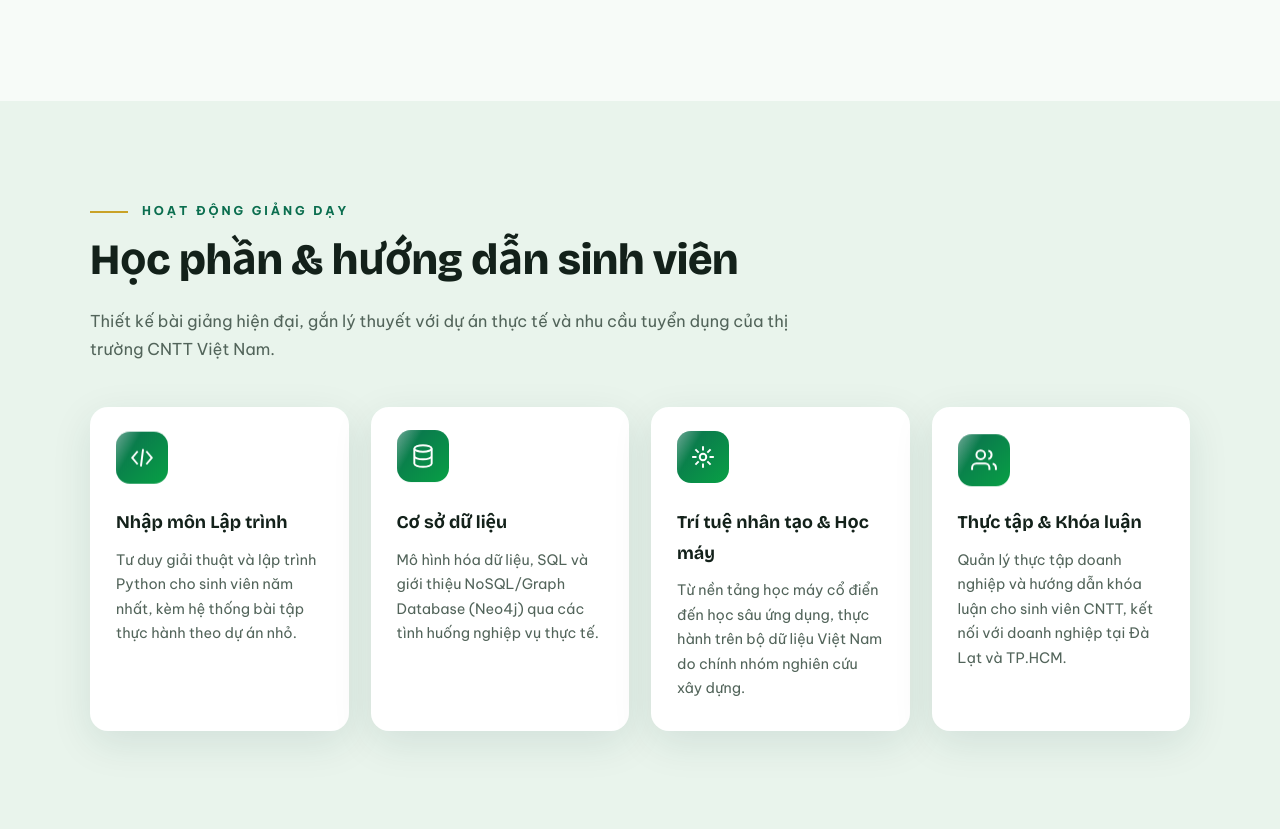
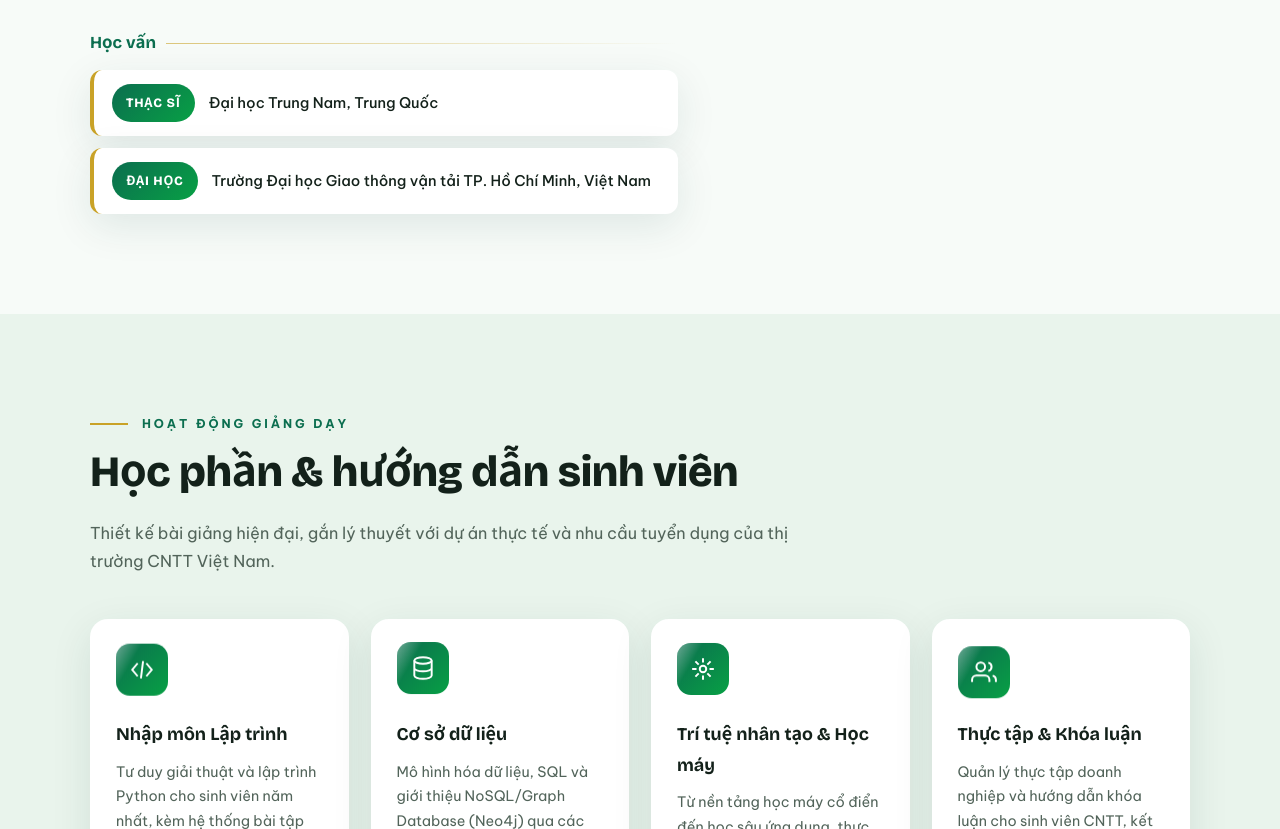
Before and after one commit to ductan90/ductan90.github.io, a plain HTML site: page index.html in a window 1280 px wide. Shown: the part 1449-2278 px from the top of the page. Drawn offline with nearby package versions, Linux system fonts and the light colour scheme.

Commit message:
Update print
update edu

```diff
--- a/index.html
+++ b/index.html
@@ -123,6 +123,13 @@ h2{font-family:var(--display);font-size:clamp(1.9rem,3.6vw,2.7rem);font-weight:8
 .stat .lbl{font-size:.82rem;color:var(--ink-soft);margin-top:8px;font-weight:500}
 .about-text p+p{margin-top:16px}
 .about-text strong{color:var(--red)}
+.edu{margin-top:28px;display:grid;gap:12px}
+.edu-title{font-family:var(--display);font-weight:700;font-size:1.05rem;color:var(--red);display:flex;align-items:center;gap:10px}
+.edu-title::after{content:"";flex:1;height:1px;background:linear-gradient(90deg,rgba(201,162,39,.6),transparent)}
+.edu-item{display:flex;gap:14px;align-items:center;background:var(--white);border-left:4px solid var(--gold);border-radius:12px;padding:14px 18px;box-shadow:var(--shadow);transition:transform .3s}
+.edu-item:hover{transform:translateX(6px)}
+.edu-item .deg{flex:0 0 auto;font-family:var(--display);font-weight:800;font-size:.8rem;letter-spacing:.06em;color:#fff;background:linear-gradient(135deg,var(--red),var(--red-soft));padding:8px 14px;border-radius:99px;text-transform:uppercase}
+.edu-item .sch{font-size:.92rem;font-weight:500}
 
 /* Teaching cards */
 #teaching{background:var(--paper-warm)}
@@ -292,6 +299,17 @@ footer .brand{color:#fff;font-size:1rem}
         <p><span data-lang="vi">Tôi là giảng viên Khoa Công nghệ Thông tin, <strong>Đại học Yersin Đà Lạt</strong>, phụ trách các học phần nền tảng về lập trình, cơ sở dữ liệu và trí tuệ nhân tạo, đồng thời hướng dẫn sinh viên thực tập doanh nghiệp và khóa luận tốt nghiệp.</span><span data-lang="en">I am a lecturer at the Faculty of Information Technology, <strong>Yersin University of Da Lat</strong>, teaching foundational courses in programming, databases and artificial intelligence, while supervising student internships and graduation theses.</span><span data-lang="zh">我是<strong>大叻延森大学</strong>信息技术学院讲师，主讲程序设计、数据库与人工智能等基础课程，同时指导学生企业实习与毕业论文。</span></p>
         <p><span data-lang="vi">Định hướng nghiên cứu của tôi tập trung vào <strong>ứng dụng học máy và học sâu cho dữ liệu Việt Nam</strong>: dự báo giá nông sản Tây Nguyên, nhận dạng thực thể trong tin tuyển dụng CNTT, nhận dạng cây dược liệu bản địa và xây dựng đồ thị tri thức du lịch Đà Lạt. Tôi ưu tiên công bố tại các tạp chí Scopus uy tín và chia sẻ bộ dữ liệu mở cho cộng đồng.</span><span data-lang="en">My research focuses on <strong>applying machine learning and deep learning to Vietnamese data</strong>: forecasting Central Highlands agricultural prices, named-entity recognition in IT job postings, native medicinal plant recognition, and building a Da Lat tourism knowledge graph. I prioritise publishing in reputable Scopus-indexed journals and releasing open datasets for the community.</span><span data-lang="zh">我的研究方向为<strong>面向越南数据的机器学习与深度学习应用</strong>：西原高地农产品价格预测、IT招聘信息命名实体识别、本土药用植物识别，以及大叻旅游知识图谱构建。我注重在知名Scopus索引期刊发表论文，并向社区发布开放数据集。</span></p>
         <p><span data-lang="vi">Hiện tôi đang chuẩn bị cho chương trình <strong>nghiên cứu sinh Tiến sĩ về Trí tuệ nhân tạo</strong>, với mong muốn đưa các bài toán thực tiễn của Việt Nam vào dòng chảy nghiên cứu quốc tế.</span><span data-lang="en">I am currently preparing for a <strong>PhD in Artificial Intelligence</strong>, aiming to bring real-world Vietnamese problems into the international research conversation.</span><span data-lang="zh">目前我正在筹备<strong>人工智能方向的博士研究</strong>，希望将越南的实际问题带入国际学术讨论。</span></p>
+        <div class="edu">
+          <div class="edu-title"><span data-lang="vi">Học vấn</span><span data-lang="en">Education</span><span data-lang="zh">教育背景</span></div>
+          <div class="edu-item">
+            <span class="deg"><span data-lang="vi">Thạc sĩ</span><span data-lang="en">MSc</span><span data-lang="zh">硕士</span></span>
+            <div class="sch"><span data-lang="vi">Đại học Trung Nam, Trung Quốc</span><span data-lang="en">Central South University, China</span><span data-lang="zh">中南大学，中国</span></div>
+          </div>
+          <div class="edu-item">
+            <span class="deg"><span data-lang="vi">Đại học</span><span data-lang="en">BSc</span><span data-lang="zh">本科</span></span>
+            <div class="sch"><span data-lang="vi">Trường Đại học Giao thông vận tải TP. Hồ Chí Minh, Việt Nam</span><span data-lang="en">Ho Chi Minh City University of Transport, Vietnam</span><span data-lang="zh">胡志明市交通运输大学，越南</span></div>
+          </div>
+        </div>
       </div>
       <div class="stats">
         <div class="stat reveal d1"><div class="num" data-count="8">0</div><div class="lbl"><span data-lang="vi">Năm giảng dạy</span><span data-lang="en">Years teaching</span><span data-lang="zh">教学年限</span></div></div>
```
